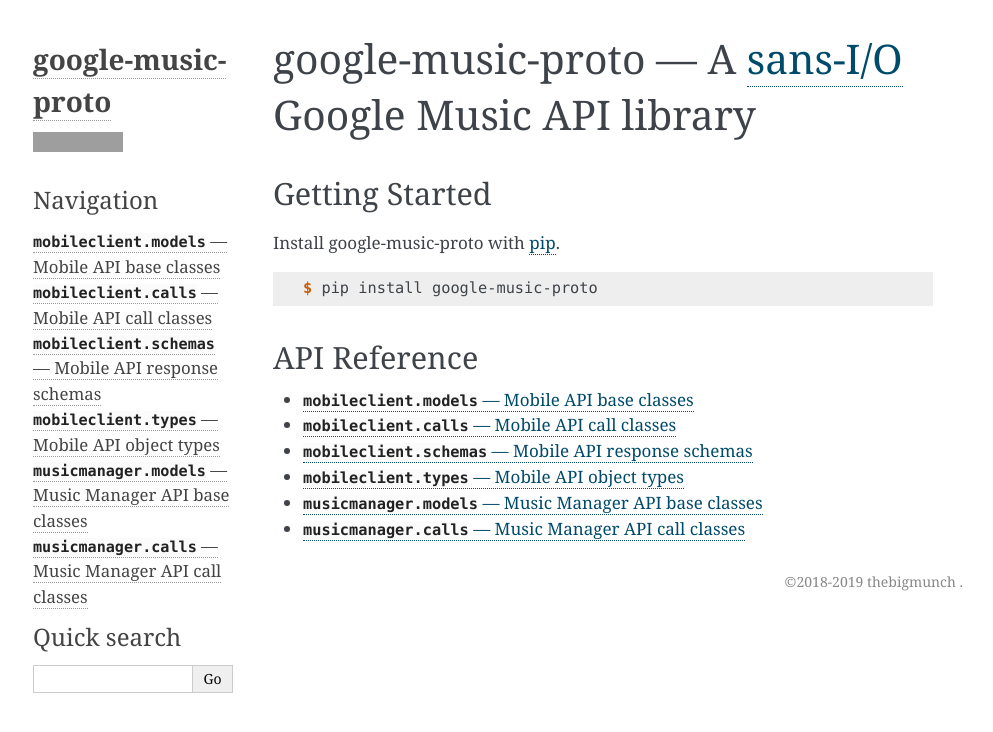
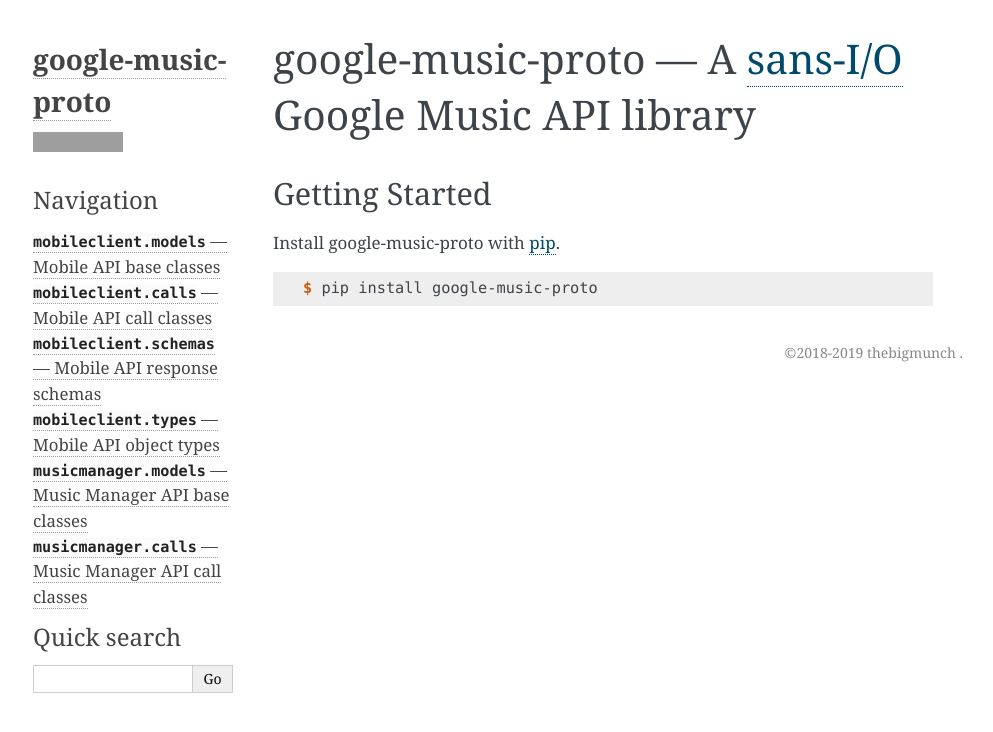
Before and after one commit to thebigmunch/google-music-proto, a Sphinx documentation site: the page built from docs/index.rst, in a window 1280 px wide. Shown: the top 732 px of the page, without its empty margins (147-1140 px from the left). Built offline with Sphinx 7.4.7, drawn with Linux system fonts in a browser that asks for light colours; grey boxes are pictures that could not be loaded.

Commit message:
Improve docs

```diff
--- a/docs/index.rst
+++ b/docs/index.rst
@@ -1,6 +1,5 @@
 google-music-proto --- A `sans-I/O <https://sans-io.readthedocs.io/>`_ Google Music API library
 ===============================================================================================
-
 
 Getting Started
 ---------------
@@ -11,12 +10,8 @@
 
 	$ pip install google-music-proto
 
-
-API Reference
--------------
-
 .. toctree::
-	:titlesonly:
+	:hidden:
 
 	mobileclient/models
 	mobileclient/calls
```
